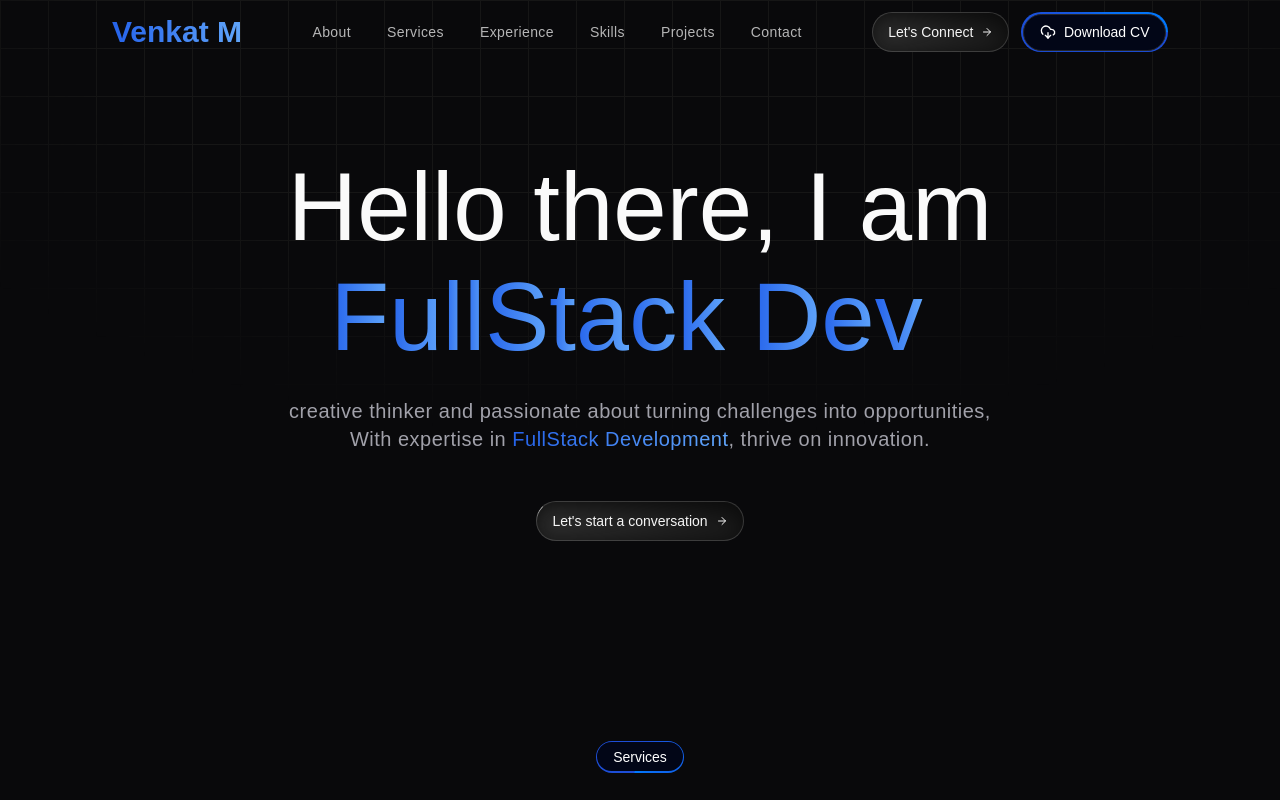
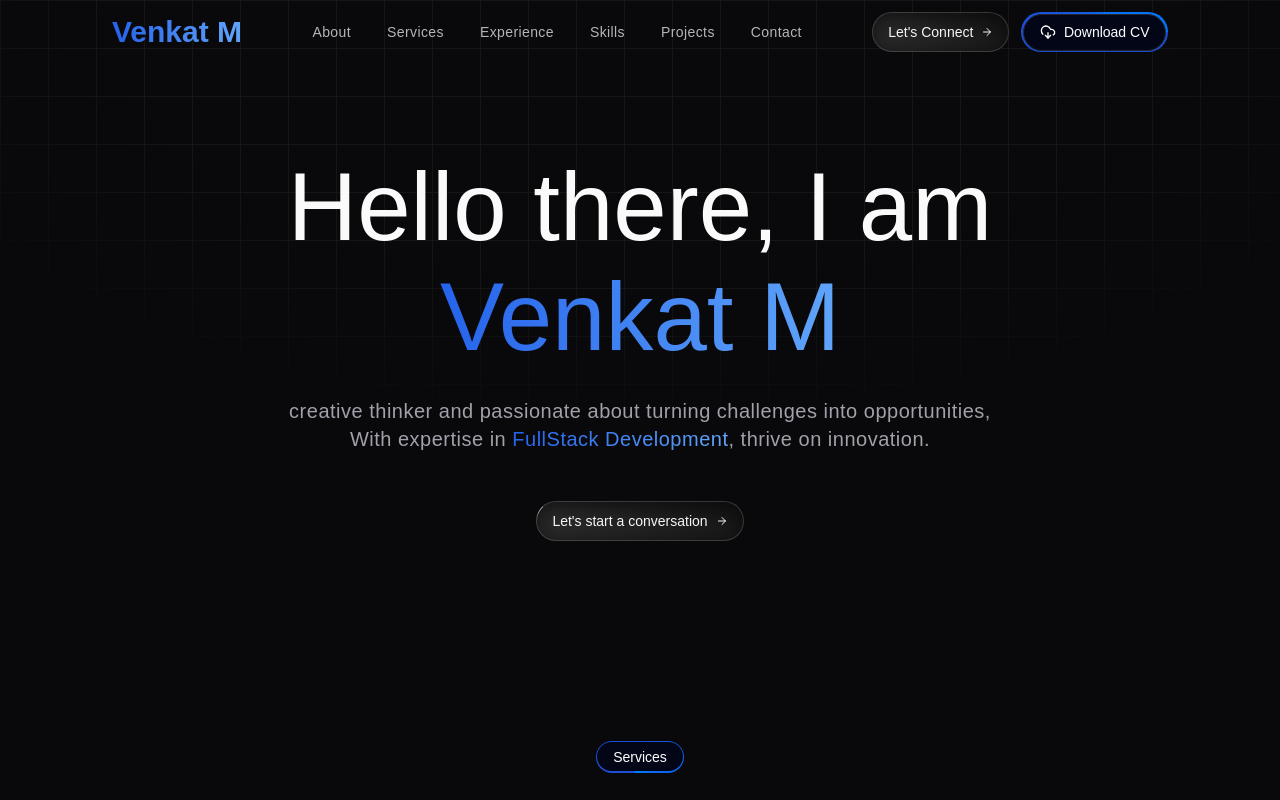
Before and after one commit to venkat1705/portfolio-venkat, a Next.js app: page / in a window 1280 px wide. Shown: the top 800 px of the page. Built offline with nearby package versions, Linux system fonts and the light colour scheme.

Commit message:
Hero section

```diff
--- a/components/sections/hero-section.jsx
+++ b/components/sections/hero-section.jsx
@@ -7,7 +7,11 @@ const HeroSection = () => {
   return (
     <div className="flex flex-col items-center justify-center w-full text-center py-10">
       <h1 className="text-foreground text-center py-6 text-5xl font-medium tracking-normal text-balance sm:text-4xl md:text-7xl lg:text-8xl !leading-[1.15] w-full font-heading">
-        Hello there, I am <TypewriterEffect />
+        Hello there, I am
+        <br />
+        <p className="text-transparent bg-gradient-to-r from-blue-600 to-blue-400 bg-clip-text inline-block h-full text-2xl lg:text-8xl">
+          Venkat M
+        </p>
       </h1>
       <p className="mb-12  tracking-wide text-muted-foreground md:text-xl text-balance">
         creative thinker and passionate about turning challenges into
```
